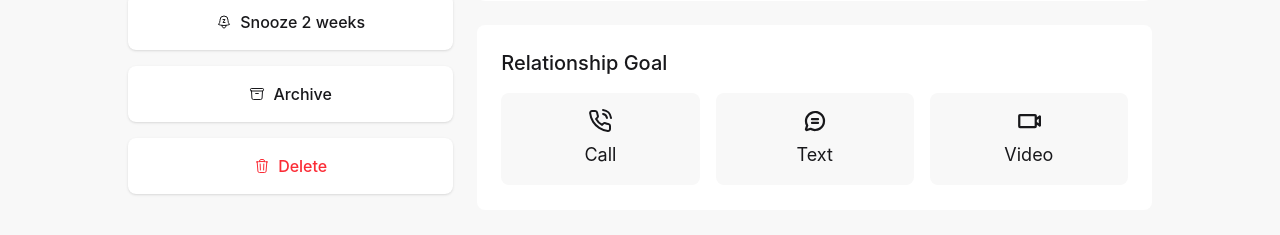
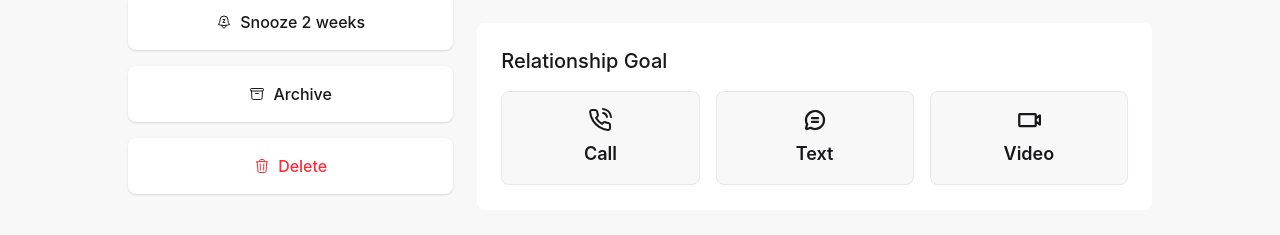
Before and after one commit to Ahmed-Asid/Assignment-7-Keen-Keeper, a React (Vite) app: page /friendDetails/1 in a window 1280 px wide. Shown: the part 482-717 px from the top of the page. Built offline with nearby package versions, Linux system fonts and the light colour scheme.

Commit message:
added toastify message, filter tab and readme

```diff
--- a/package.json
+++ b/package.json
@@ -16,6 +16,7 @@
     "react-dom": "^19.2.4",
     "react-icons": "^5.6.0",
     "react-router": "^7.14.1",
+    "react-toastify": "^11.0.5",
     "tailwindcss": "^4.2.2"
   },
   "devDependencies": {
--- /dev/null
+++ b/src/Pages/analytics/Analytics.jsx
@@ -0,0 +1,11 @@
+import React from 'react';
+
+const Analytics = () => {
+    return (
+        <div>
+
+        </div>
+    );
+};
+
+export default Analytics;
--- a/src/Pages/friendDetails/FriendDetails.jsx
+++ b/src/Pages/friendDetails/FriendDetails.jsx
@@ -63,15 +63,15 @@ const FriendDetails = () => {
                 <div className='bg-white rounded-lg p-6 space-y-4 col-span-3'>
                     <p className='text-xl font-medium'>Relationship Goal</p>
                     <div className='grid grid-cols-3 gap-4'>
-                        <div onClick={() => handleInteraction(expectedFriend, 'call')} className="cursor-pointer rounded-lg bg-base-200 flex flex-col gap-2 p-4 justify-center items-center">
+                        <div onClick={() => handleInteraction(expectedFriend, 'call')} className="btn h-auto cursor-pointer rounded-lg bg-base-200 flex flex-col gap-2 p-4 justify-center items-center">
                             <FiPhoneCall size={24} />
                             <p className='text-lg'>Call</p>
                         </div>
-                        <div onClick={() => handleInteraction(expectedFriend, 'text')} className="cursor-pointer rounded-lg bg-base-200 flex flex-col gap-2 p-4 justify-center items-center">
+                        <div onClick={() => handleInteraction(expectedFriend, 'text')} className="btn h-auto cursor-pointer rounded-lg bg-base-200 flex flex-col gap-2 p-4 justify-center items-center">
                             <PiChatCircleTextBold size={24} />
                             <p className='text-lg'>Text</p>
                         </div>
-                        <div onClick={() => handleInteraction(expectedFriend, 'video_call')} className="cursor-pointer rounded-lg bg-base-200 flex flex-col gap-2 p-4 justify-center items-center">
+                        <div onClick={() => handleInteraction(expectedFriend, 'video_call')} className="btn h-auto cursor-pointer rounded-lg bg-base-200 flex flex-col gap-2 p-4 justify-center items-center">
                             <PiVideoCameraBold size={24} />
                             <p className='text-lg'>Video</p>
                         </div>
--- a/src/Pages/timeline/Timeline.jsx
+++ b/src/Pages/timeline/Timeline.jsx
@@ -1,11 +1,16 @@
-import React, { useContext } from 'react';
+import React, { useContext, useState } from 'react';
 import { FriendContext } from '../../context/Interactions';
 import { BsChatTextFill, BsFillCameraVideoFill } from 'react-icons/bs';
 import { BiSolidPhoneCall } from 'react-icons/bi';
+import { FaArrowTurnDown } from 'react-icons/fa6';
 
 const Timeline = () => {
+    const [filter, setFilter] = useState("all");
 
     const { timeline } = useContext(FriendContext);
+
+    const filteredTimeline =
+        filter === "all" ? timeline : timeline.filter(t => t.type === filter);
 
     const actionType = {
         call: <BiSolidPhoneCall size={30} />,
@@ -17,16 +22,18 @@ const Timeline = () => {
             <h1 className='text-5xl font-semibold'>Timeline</h1>
 
             <div className="dropdown dropdown-start">
-                <div tabIndex={0} role="button" className="btn m-1">Click</div>
+                <div tabIndex={0} role="button" className="btn m-1 flex gap-3 items-center">Filtered Timeline <FaArrowTurnDown /></div>
                 <ul tabIndex="-1" className="dropdown-content menu bg-base-100 rounded-box z-1 w-52 p-2 shadow-sm">
-                    <li><a>Item 1</a></li>
-                    <li><a>Item 2</a></li>
+                    <li onClick={() => setFilter('all')}><a>All</a></li>
+                    <li onClick={() => setFilter('call')}><a>Call</a></li>
+                    <li onClick={() => setFilter('text')}><a>Text</a></li>
+                    <li onClick={() => setFilter('video_call')}><a>Video</a></li>
                 </ul>
             </div>
 
             <div className='space-y-6'>
                 {
-                    timeline.map(t => <div key={t.id} className='bg-white rounded-lg p-4 flex gap-4 items-center'>
+                    filteredTimeline.map(t => <div key={t.id} className='bg-white rounded-lg p-4 flex gap-4 items-center'>
                         <div>{actionType[t.type]}</div>
                         <div>
                             <p><span className='text-xl font-medium capitalize'>{t.type}</span> with {t.friend}</p>
--- a/src/components/home/friends/Friends.jsx
+++ b/src/components/home/friends/Friends.jsx
@@ -1,4 +1,4 @@
-import React, { use } from 'react';
+import React, { Suspense, use } from 'react';
 import Friend from './friendui/Friend';
 
 const friendsPromise = fetch('/friends.json').then((res) => res.json());
@@ -9,11 +9,13 @@ const Friends = () => {
     return (
         <div className='space-y-4'>
             <h3 className='text-2xl font-semibold'>Your Friends</h3>
-            <div className='grid grid-cols-4 gap-6'>
-                {
-                    friends.map(friend => <Friend key={friend.id} friend={friend}></Friend>)
-                }
-            </div>
+            <Suspense fallback={<div className='w-screen h-[80%] flex justify-center items-center'><span className="loading loading-ring loading-xl"></span></div>}>
+                <div className='grid grid-cols-4 gap-6'>
+                    {
+                        friends.map(friend => <Friend key={friend.id} friend={friend}></Friend>)
+                    }
+                </div>
+            </Suspense>
         </div>
     );
 };
--- a/src/context/Interactions.jsx
+++ b/src/context/Interactions.jsx
@@ -1,5 +1,6 @@
 import { useState } from "react";
 import { createContext } from 'react';
+import { toast } from "react-toastify";
 
 export const FriendContext = createContext();
 
@@ -15,7 +16,8 @@ const Interactions = ({ children }) => {
             id: Date.now()
         }
 
-        setTimeline(prev => [newInteraction, ...prev])
+        setTimeline(prev => [newInteraction, ...prev]);
+        toast.success(`Successfully started ${type} with ${friend.name}`);
     }
 
     const data = {
--- a/src/error/ErrorPage.jsx
+++ b/src/error/ErrorPage.jsx
@@ -8,7 +8,7 @@ const ErrorPage = () => {
         <div className="min-h-screen flex items-center justify-center bg-base-200 px-4">
             <div className="bg-base-100 shadow-xl rounded-2xl p-8 max-w-md w-full text-center space-y-4">
 
-                <h1 className="text-5xl font-bold text-error">Oops!</h1>
+                <h1 className="text-5xl font-bold text-error">404</h1>
 
                 <p className="text-lg font-medium">
                     Something went wrong
--- a/src/index.css
+++ b/src/index.css
@@ -1,2 +1,3 @@
 @import "tailwindcss";
 @plugin "daisyui";
+@import "react-toastify/dist/ReactToastify.css";
--- a/src/main.jsx
+++ b/src/main.jsx
@@ -4,11 +4,13 @@ import './index.css'
 import router from './routes/Routes'
 import { RouterProvider } from 'react-router'
 import Interactions from './context/Interactions'
+import { ToastContainer } from 'react-toastify'
 
 createRoot(document.getElementById('root')).render(
   <StrictMode>
     <Interactions>
       <RouterProvider router={router} />
+      <ToastContainer />
     </Interactions>
   </StrictMode>,
 )
--- a/src/routes/Routes.jsx
+++ b/src/routes/Routes.jsx
@@ -5,6 +5,7 @@ import ErrorPage from '../error/ErrorPage';
 import Homepage from '../Pages/homepage/Homepage';
 import FriendDetails from '../Pages/friendDetails/FriendDetails';
 import Timeline from '../Pages/timeline/Timeline';
+import Analytics from '../Pages/analytics/Analytics';
 
 const router = createBrowserRouter([
     {
@@ -24,6 +25,10 @@ const router = createBrowserRouter([
             {
                 path: '/timeline',
                 element: <Timeline />
+            },
+            {
+                path: '/stats',
+                element: <Analytics />
             }
         ]
     }
```
Also changed, not shown: 2 other files (tests, documents, lock files or other folders).
